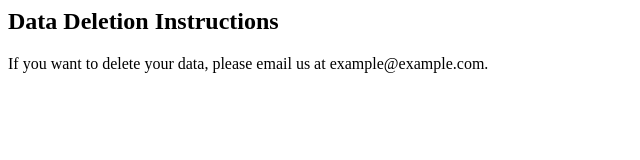
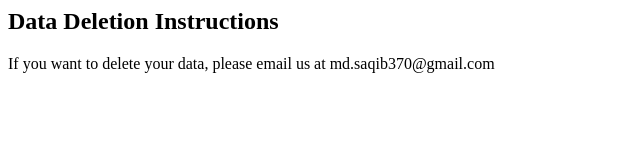
Before and after one commit to thesaqib-ai/data-deletion, a plain HTML site: page index.html in a window 1280 px wide. Shown: the full height of the page, 0-640 px from the left. Drawn offline with Linux system fonts and the light colour scheme.

Commit message:
Update index.html

```diff
--- a/index.html
+++ b/index.html
@@ -1,2 +1,2 @@
 <h2>Data Deletion Instructions</h2>
-<p>If you want to delete your data, please email us at example@example.com.</p>
+<p>If you want to delete your data, please email us at md.saqib370@gmail.com</p>
```
